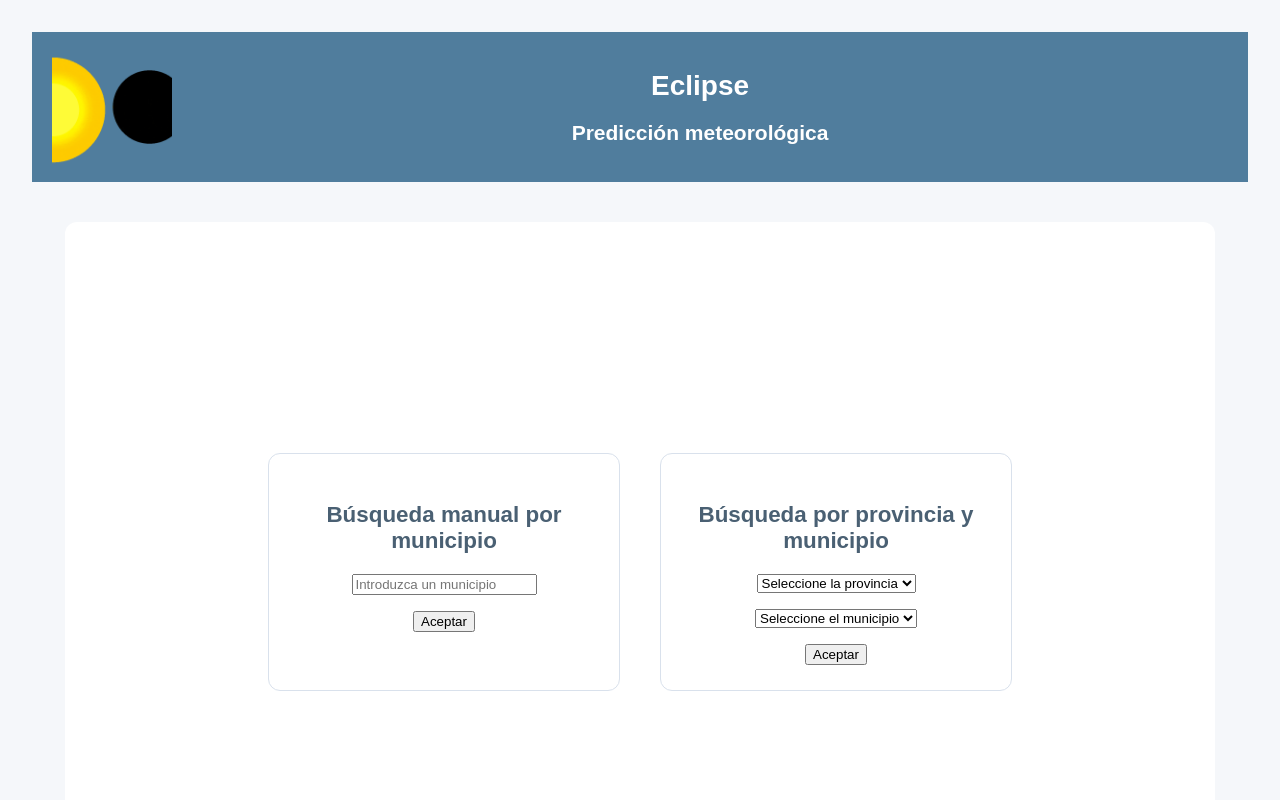
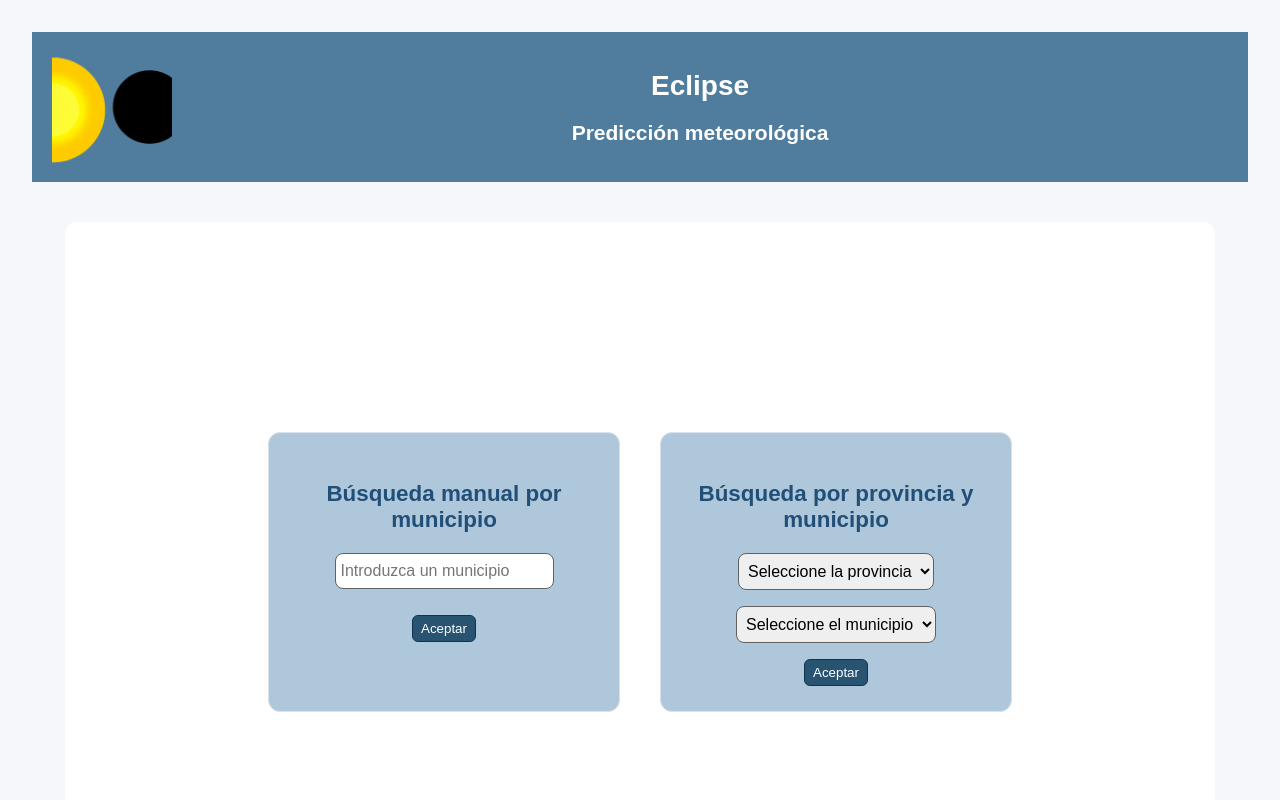
Before and after one commit to CristinaMFB/ProyectoAEMET, a React app in the folder frontend/: page / in a window 1280 px wide. Shown: the top 800 px of the page. Built offline with nearby package versions, Linux system fonts and the light colour scheme; the HTML template or start-up script is replaced by a standard one.

Commit message:
- Cambios en el css para los input y select y cambio en algunos colores. - Añadido a la carpeta el pdf del proyecto

```diff
--- a/frontend/src/components/BuscadorDesplegables.jsx
+++ b/frontend/src/components/BuscadorDesplegables.jsx
@@ -64,7 +64,7 @@ export function BuscadorDesplegables() {
     return (
         <div>
             {error && <p className="error">{error}</p>}
-            <select value={provinciaSeleccionada} onChange={(e) => setProvinciaSeleccionada(e.target.value)}>
+            <select className="select-buscador" value={provinciaSeleccionada} onChange={(e) => setProvinciaSeleccionada(e.target.value)}>
                 <option value="">Seleccione la provincia</option>
                 {/*Rellenar el desplegable con las provincias*/}
                 {listaProvincias.map((prov) => (
@@ -72,7 +72,7 @@ export function BuscadorDesplegables() {
                 ))}
             </select>
             <br /><br />
-            <select value={municipioSeleccionado} onChange={(e) => setMunicipioSeleccionado(e.target.value)}>
+            <select className="select-buscador" value={municipioSeleccionado} onChange={(e) => setMunicipioSeleccionado(e.target.value)}>
                 <option value="">Seleccione el municipio</option>
                 {/*Rellenar el desplegable con los municipios*/}
                 {listaMunicipios.map((mun) => (
@@ -81,7 +81,7 @@ export function BuscadorDesplegables() {
 
             </select>
             <br /><br />
-            <button onClick={busqueda}>Aceptar</button>
+            <button className="boton-buscador" onClick={busqueda}>Aceptar</button>
         </div>
     );
 }
--- a/frontend/src/components/BuscadorMunicipio.jsx
+++ b/frontend/src/components/BuscadorMunicipio.jsx
@@ -44,9 +44,9 @@ export function BuscadorMunicipio() {
     return (
         <div>
             {error && <p className="error">{error}</p>}
-            <input type="text" placeholder="Introduzca un municipio" value={municipioIntroducido} onChange={(e) => setMunicipioIntroducido(e.target.value)}/>
+            <input type="text" className="input-buscador" placeholder="Introduzca un municipio" value={municipioIntroducido} onChange={(e) => setMunicipioIntroducido(e.target.value)}/>
             <br/><br/>
-            <button onClick={busqueda}>Aceptar</button>
+            <button className="boton-buscador" onClick={busqueda}>Aceptar</button>
         </div>
     );
 }
--- a/frontend/src/index.css
+++ b/frontend/src/index.css
@@ -115,7 +115,7 @@ body {
 }
 
 .contenedor-busqueda {
-  background: #ffffff;
+  background: #aec7da;
   padding: 25px;
   border-radius: 12px;
   border: 1px solid #d9e1ec;
@@ -125,8 +125,45 @@ body {
 .contenedor-busqueda h3 {
   font-size: 1.4rem;
   margin-bottom: 20px;
-  color: #4a6073;
+  color: #224f77;
 }
+
+.input-buscador {
+  padding: 8px 5px;
+  font-size: 1rem;
+  border: 1px solid rgb(97, 97, 97);
+  border-radius: 8px;
+  margin-bottom: 10px;
+}
+
+.input-buscador:focus {
+  background-color: rgb(216, 216, 216);
+}
+
+.select-buscador {
+  padding: 8px 5px;
+  font-size: 1rem;
+  border: 1px solid rgb(97, 97, 97);
+  border-radius: 8px;
+}
+
+.select-buscador:focus {
+  background-color: rgb(216, 216, 216);
+}
+
+.boton-buscador {
+  padding: 5px 8px;
+  color: white;
+  background-color: #285371;
+  border: 1px solid #12344c;
+  border-radius: 6px;
+  cursor: pointer;
+}
+
+.boton-buscador:hover {
+  background-color: rgb(54, 111, 152);
+}
+
 .contenedor-inicio,
 .contenedor-prediccion-dias,
 .contenedor-prediccion-horas {
```
Also changed, not shown: 1 other file (tests, documents, lock files or other folders).
